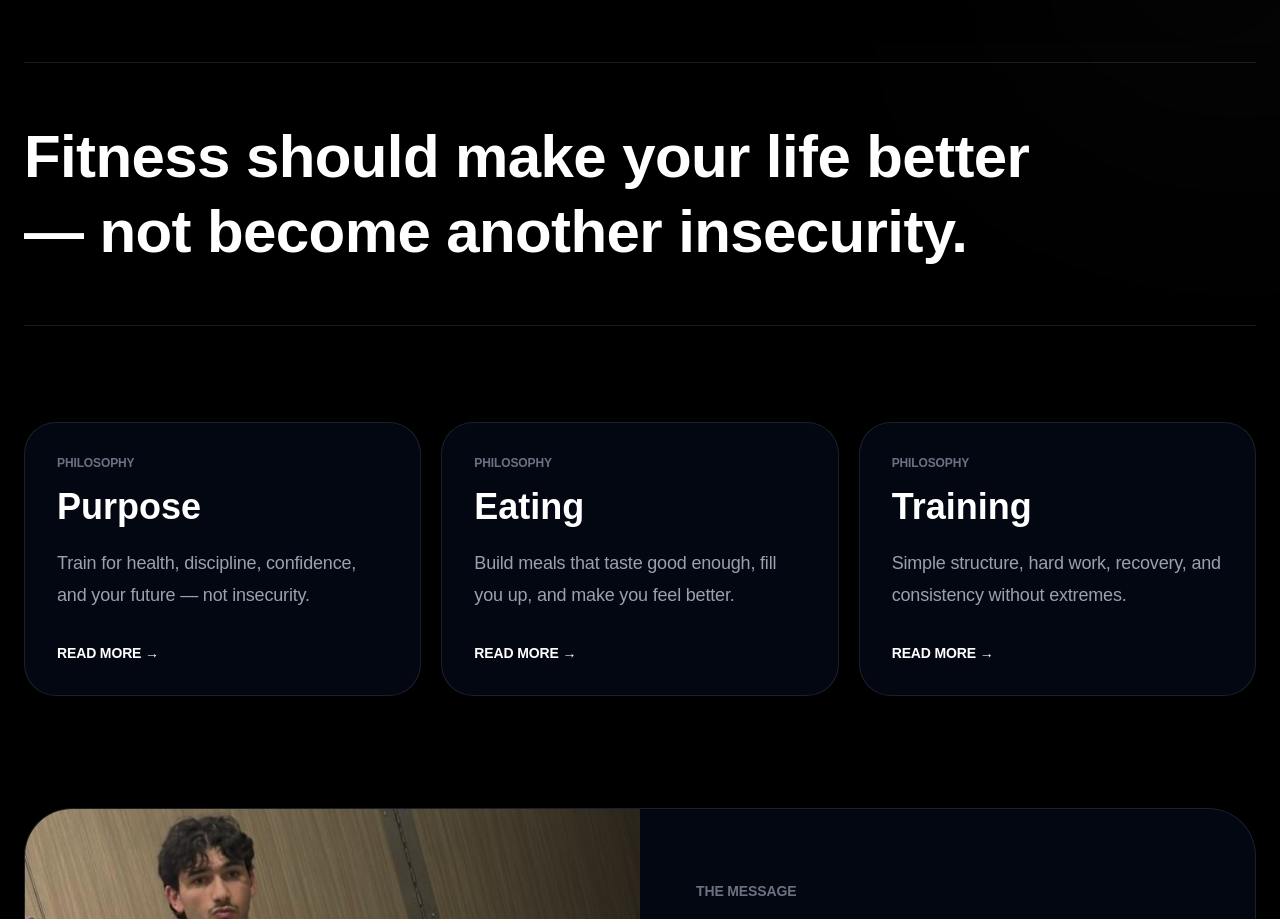
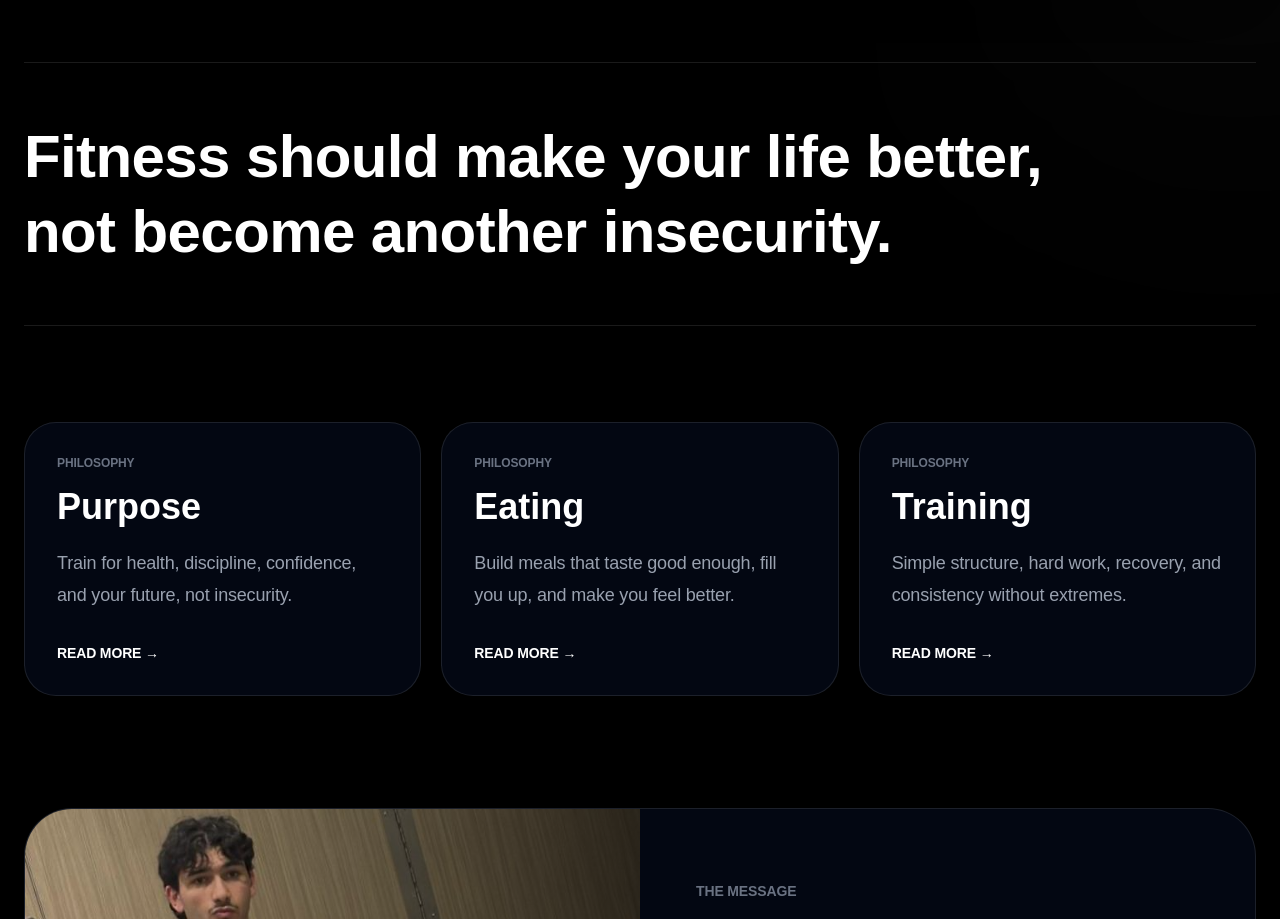
Before and after one commit to HatemCodes/HatemFit, a Next.js app: page / in a window 1280 px wide. Shown: the part 859-1778 px from the top of the page. Built offline with nearby package versions, Linux system fonts and the light colour scheme.

Commit message:
Refine homepage branding

```diff
--- a/app/page.tsx
+++ b/app/page.tsx
@@ -77,7 +77,7 @@ export default function Home() {
         <section className="mx-auto max-w-7xl px-6 pb-24">
           <div className="border-y border-white/10 py-14">
             <p className="max-w-5xl text-4xl font-black leading-tight md:text-6xl">
-              Fitness should make your life better — not become another
+              Fitness should make your life better, not become another
               insecurity.
             </p>
           </div>
@@ -89,7 +89,7 @@ export default function Home() {
           {[
             {
               title: "Purpose",
-              text: "Train for health, discipline, confidence, and your future — not insecurity.",
+              text: "Train for health, discipline, confidence, and your future, not insecurity.",
               link: "/philosophy/purpose",
             },
             {
```
